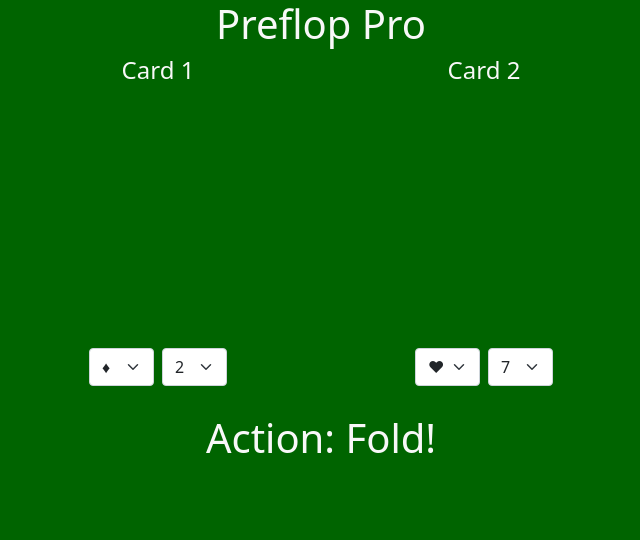
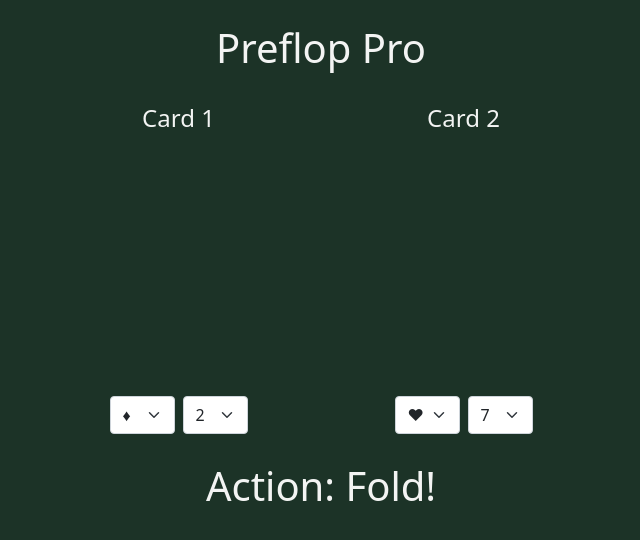
Before and after one commit to 397-f21/preflop-pro, a React (Create React App) app: page / in a window 1280 px wide. Shown: the top 540 px of the page, without its empty margins (319-959 px from the left). Built offline with nearby package versions, Linux system fonts and the light colour scheme.

Commit message:
spacing adjusted; background got darkened

```diff
--- a/src/App.css
+++ b/src/App.css
@@ -5,7 +5,7 @@ html, body {
 
 .App {
   text-align: center;
-  background-color: darkgreen;
+  background-color: #1c3327;
   height: 100vh;
 }
 
@@ -50,7 +50,7 @@ h3,
 h4,
 h5,
 h6 {
-  color: #F8F8F8;
+  color: #f3f4f3;
 }
 
 .DropDown {
--- a/src/App.js
+++ b/src/App.js
@@ -102,13 +102,15 @@ const App = () => {
   const { height, width } = useWindowDimensions();
   var card_ratio
   if (width > 800) { card_ratio = 800 / 1000; } // avoid card being too large
-  else if (width < 650) { card_ratio = 600 / 1000; } // avoid card being too small
+  else if (width < 650) { card_ratio = 650 / 1000; } // avoid card being too small
   else { card_ratio = (width / 1000) }
   const card_width = "scale(" + (card_ratio.toString()) + ")"
 
   let screen = (
-    <div className="MainScreen">
+    <div className="container">
+      <br />
       <h1>Preflop Pro</h1>
+      <br />
       <div className="row justify-content-center">
         <div className="col-6 col-sm-4 col-md-3">
           <h4>Card 1</h4>
```
